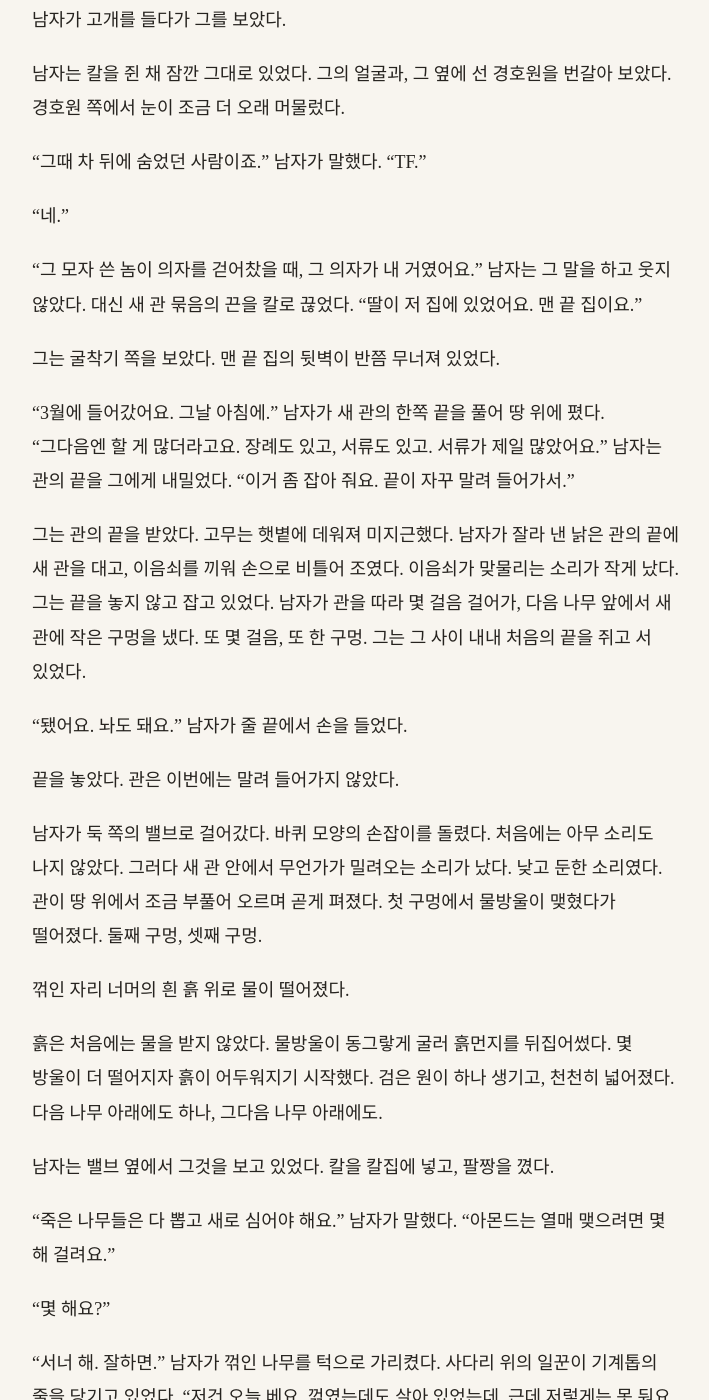
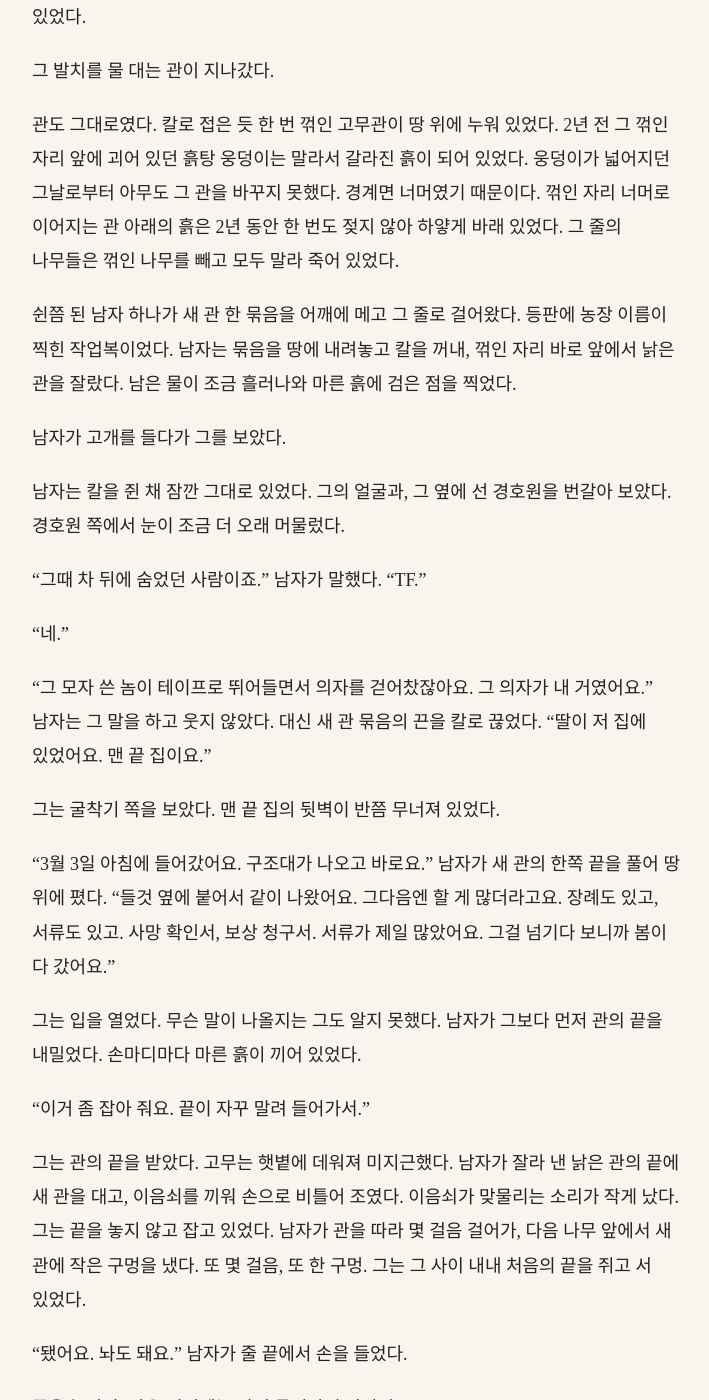
Before and after one commit to kangkkang/writer_s1_public, a Jekyll site: the page built from vol2/058.md, in a window 1280 px wide and 1400 px high, scrolled down 6721 px. Shown: the whole window, without its empty margins (284-993 px from the left). Built offline with Jekyll 4.4.1, drawn with Linux system fonts in a browser that asks for light colours; our own code applies the rules of GitHub Pages for plain Markdown files; some of the changed text lies outside the part shown.

Commit message:
Update from https://github.com/kangkkang/writer_s1/commit/5dbdb9ea553dcd94116961edf1ec7b9dd2c33fbf

```diff
--- a/vol2/058.md
+++ b/vol2/058.md
@@ -12,7 +12,11 @@
 
 그는 일어나 탁자의 등을 켰다.
 
-휴대전화의 첫 화면 한가운데에, 3년 동안 늘 맨 위에 있던 경보 앱의 둥근 아이콘이 회색으로 바래 있었다. 그 위에 작은 글씨가 떠 있었다. *서비스가 종료되었습니다. 앱을 삭제하시겠습니까?* 그 아래 버튼이 둘이었다. *삭제*와 *나중에*. 지난주 금요일, 주 정부가 감지망을 시민의 프롬에서 걷어 갔다. 3년 전 브라질이 처음으로 잇고 캘리포니아가 뒤따랐던 그 망이었다. 이제 경보는 TF와 재난 당국에만 갔다.
+휴대전화의 첫 화면 한가운데에, 3년 동안 늘 맨 위에 있던 경보 앱의 둥근 아이콘이 회색으로 바래 있었다. 그 위에 작은 글씨가 떠 있었다.
+
+*서비스가 종료되었습니다. 앱을 삭제하시겠습니까?*
+
+그 아래 버튼이 둘이었다. *삭제*와 *나중에*. 지난주 금요일, 주 정부가 감지망을 시민의 프롬에서 걷어 갔다. 3년 전 브라질이 처음으로 잇고 캘리포니아가 뒤따랐던 그 망이었다. 이제 경보는 TF와 재난 당국에만 갔다.
 
 그는 *나중에*를 눌렀다.
 
@@ -50,9 +54,9 @@ TF는 없어지지 않았다. 헤들룬드가 그렇게 말했다. 감시 체제
 
 "그럼 언제부터 없었다고 해요?"
 
-"재는 사람은 그 말을 제일 늦게 해요." 그녀가 상자를 고쳐 안았다. "그래서 저는 독일에 가서 할 거예요. 여기서 하면 사람들이 받아 적으니까."
+"재는 사람은 그 말을 제일 늦게 해요." 그녀가 상자를 고쳐 안고, 그때서야 그를 돌아보았다. "그래서 저는 독일에 가서 할 거예요. 브라운슈바이크의 시계들 옆에서, 몇 해 더 재 보고요. 여기서 하면 사람들이 받아 적으니까."
 
-그녀는 축하한다고 하지 않았다. 고생했다고도 하지 않았다. 그가 상자 하나를 받아 들자, 그것도 말리지 않았다. 둘은 격납고의 열린 바닥을 지나 남쪽 문까지 걸었다. 문밖에 차 한 대가 서 있었다. 브란트가 상자를 트렁크에 넣고, 그의 손에서 둘째 상자를 받아 그 위에 얹었다.
+그녀는 축하한다고 하지 않았다. 고생했다고도 하지 않았다. 그가 상자 하나를 받아 들자, 그것도 말리지 않았다. 둘은 격납고의 열린 바닥을 지나 남쪽 문까지 걸었다. 문밖에 차 한 대가 서 있었다. 브란트가 상자를 트렁크에 넣고, 그의 손에서 둘째 상자를 받아 그 위에 얹었다. 트렁크를 닫기 전에, 그녀는 상자 위에 손을 잠깐 얹어 두었다. 그 안에 든 것은 3년 동안 그녀가 그의 곡선에 대어 본 값들이었다.
 
 "묶음은 증거 보관 쪽 서랍에 있어요. 12월 것까지." 그녀가 말했다. "아무도 안 꺼내 볼 거예요. 그게 맞고요."
 
@@ -90,11 +94,17 @@ TF는 없어지지 않았다. 헤들룬드가 그렇게 말했다. 감시 체제
 
 천천히 먹었다. 다 먹고 나서도 일어나지 않았다. 할 일이 없었다. 격납고에 가도 할 일이 없었고, 숙소에 가도 없었다. 무엇을 하지 않아도 되는 오후는 지난 3년 동안 한 번도 없었다. 그 전 9년 동안에도 드물었다. 그는 그런 오후에 사람들이 무엇을 하는지 떠올려 보려 했다. 산책. 낮잠. 책. 그는 책을 들고 오지 않았다.
 
-계산대 위쪽 벽에 작은 화면이 걸려 있었다. 소리는 꺼져 있었고 자막만 흘렀다. 복구기의 뉴스였다. 리마의 시장 골목에서 꺾인 차양을 떼어 내는 사람들, 이바단의 학교에 새로 단 함석지붕. 그다음 자막은 다른 일이었다. *보험사들, 가입 심사에 유전 정보 요구 확대 — '편집 세대'만 받겠다는 거냐는 반발.* 그는 그 줄을 끝까지 읽지 않았다. 지난 3년 동안 그가 읽은 자막에는 늘 도시 이름과 사람의 수가 붙어 있었다. 이 자막에는 둘 다 없었다.
+계산대 위쪽 벽에 작은 화면이 걸려 있었다. 소리는 꺼져 있었고 자막만 흘렀다. 복구기의 뉴스였다. 리마의 시장 골목에서 꺾인 차양을 떼어 내는 사람들, 이바단의 학교에 새로 단 함석지붕. 그다음 자막은 다른 일이었다.
+
+*보험사들, 가입 심사에 유전 정보 요구 확대 — '편집 세대'만 받겠다는 거냐는 반발.*
+
+그는 그 줄을 끝까지 읽지 않았다. 지난 3년 동안 그가 읽은 자막에는 늘 도시 이름과 사람의 수가 붙어 있었다. 이 자막에는 둘 다 없었다.
 
 그다음 줄이 지나갔다. 다음 달 발표될 언론상의 후보로 거론되는 기자들의 이름 사이에 클레망스 로랑의 이름이 있었다.
 
-그는 휴대전화를 꺼냈다. 그녀에게 무언가를 보낼까 하다가, 보내지 않았다. 대신 그녀의 마지막 문자를 열어 보았다. 3월 4일 새벽에 온 것이었다. 사진 한 장, 궤도에서 본 밤의 지구. 그 아래에 한 줄. *한 번에 다 켜져 있어요.*
+그는 휴대전화를 꺼냈다. 그녀에게 무언가를 보낼까 하다가, 보내지 않았다. 대신 그녀의 마지막 문자를 열어 보았다. 3월 4일 새벽에 온 것이었다. 사진 한 장, 궤도에서 본 밤의 지구. 그 아래에 한 줄.
+
+*한 번에 다 켜져 있어요.*
 
 그날 저녁 그녀에게서 문자가 왔다.
 
@@ -104,9 +114,17 @@ TF는 없어지지 않았다. 헤들룬드가 그렇게 말했다. 감시 체제
 
 *아직이요.*
 
-*저도요.* 잠시 뒤 한 줄이 더 왔다. *지우는 버튼이 있는 줄 몰랐어요. 3년 동안 한 번도 안 찾아봤거든요.*
+*저도요.*
 
-문자를 읽고, 휴대전화를 탁자에 엎어 두었다. 가게를 나설 때 할머니가 그에게 종이 상자 하나를 쥐여 주었다. *출장 끝났다. 그래도 먹어라.* 상자 안에 지난주에 그가 보낸 돈의 거스름돈이 들어 있었다.
+잠시 뒤 한 줄이 더 왔다.
+
+*지우는 버튼이 있는 줄 몰랐어요. 3년 동안 한 번도 안 찾아봤거든요.*
+
+문자를 읽고, 휴대전화를 탁자에 엎어 두었다. 가게를 나설 때 할머니가 그에게 종이 상자 하나를 쥐여 주었다.
+
+*출장 끝났다. 그래도 먹어라.*
+
+상자 안에 지난주에 그가 보낸 돈의 거스름돈이 들어 있었다.
 
 ---
 
@@ -144,11 +162,15 @@ TF는 없어지지 않았다. 헤들룬드가 그렇게 말했다. 감시 체제
 
 "네."
 
-"그 모자 쓴 놈이 의자를 걷어찼을 때, 그 의자가 내 거였어요." 남자는 그 말을 하고 웃지 않았다. 대신 새 관 묶음의 끈을 칼로 끊었다. "딸이 저 집에 있었어요. 맨 끝 집이요."
+"그 모자 쓴 놈이 테이프로 뛰어들면서 의자를 걷어찼잖아요. 그 의자가 내 거였어요." 남자는 그 말을 하고 웃지 않았다. 대신 새 관 묶음의 끈을 칼로 끊었다. "딸이 저 집에 있었어요. 맨 끝 집이요."
 
 그는 굴착기 쪽을 보았다. 맨 끝 집의 뒷벽이 반쯤 무너져 있었다.
 
-"3월에 들어갔어요. 그날 아침에." 남자가 새 관의 한쪽 끝을 풀어 땅 위에 폈다. "그다음엔 할 게 많더라고요. 장례도 있고, 서류도 있고. 서류가 제일 많았어요." 남자는 관의 끝을 그에게 내밀었다. "이거 좀 잡아 줘요. 끝이 자꾸 말려 들어가서."
+"3월 3일 아침에 들어갔어요. 구조대가 나오고 바로요." 남자가 새 관의 한쪽 끝을 풀어 땅 위에 폈다. "들것 옆에 붙어서 같이 나왔어요. 그다음엔 할 게 많더라고요. 장례도 있고, 서류도 있고. 사망 확인서, 보상 청구서. 서류가 제일 많았어요. 그걸 넘기다 보니까 봄이 다 갔어요."
+
+그는 입을 열었다. 무슨 말이 나올지는 그도 알지 못했다. 남자가 그보다 먼저 관의 끝을 내밀었다. 손마디마다 마른 흙이 끼어 있었다.
+
+"이거 좀 잡아 줘요. 끝이 자꾸 말려 들어가서."
 
 그는 관의 끝을 받았다. 고무는 햇볕에 데워져 미지근했다. 남자가 잘라 낸 낡은 관의 끝에 새 관을 대고, 이음쇠를 끼워 손으로 비틀어 조였다. 이음쇠가 맞물리는 소리가 작게 났다. 그는 끝을 놓지 않고 잡고 있었다. 남자가 관을 따라 몇 걸음 걸어가, 다음 나무 앞에서 새 관에 작은 구멍을 냈다. 또 몇 걸음, 또 한 구멍. 그는 그 사이 내내 처음의 끝을 쥐고 서 있었다.
 
@@ -170,7 +192,7 @@ TF는 없어지지 않았다. 헤들룬드가 그렇게 말했다. 감시 체제
 
 "서너 해. 잘하면." 남자가 꺾인 나무를 턱으로 가리켰다. 사다리 위의 일꾼이 기계톱의 줄을 당기고 있었다. "저건 오늘 베요. 꺾였는데도 살아 있었는데. 근데 저렇게는 못 둬요. 저 꺾인 데서 언젠가는 부러지니까."
 
-기계톱이 돌았다. 소리가 과수원을 건너갔다. 꺾인 위쪽이 먼저 잘려 사다리 아래로 떨어졌다. 잎이 붙은 가지들이 흙 위에 누웠다. 남은 줄기는 꺾인 자리 바로 밑에서 잘렸다. 그루터기의 단면이 하얗게 드러났다.
+기계톱이 돌았다. 소리가 과수원을 건너갔다. 꺾인 위쪽이 먼저 잘려 사다리 아래로 떨어졌다. 잎이 붙은 가지들이 흙 위에 누웠다. 남은 줄기는 꺾인 자리 바로 밑에서 잘렸다. 그루터기의 단면이 하얗게 드러났다. 톱밥이 바람을 타고 그의 신발 앞까지 날아왔다. 생나무의 물기 어린 냄새가 났다. 그는 그루터기 앞으로 가서 단면에 손바닥을 대 보았다. 축축했다. 나이테는 가운데에서 바깥까지 고르게 둥글었다. 꺾임은 잘려 나간 위쪽에만 있었다.
 
 그는 공책을 꺼내지 않았다. 잴 것이 없었다. 꺾인 각은 2년 전에 이미 쟀다. 여섯째 자리까지 같은 각이었다. 그 각으로 꺾인 나무가 지금 잘려 나갔다.
 
@@ -200,13 +222,19 @@ TF는 없어지지 않았다. 헤들룬드가 그렇게 말했다. 감시 체제
 
 그날 밤 숙소에서 그는 휴대전화를 꺼냈다.
 
-회색으로 바랜 둥근 아이콘이 아직 첫 화면 한가운데에 있었다. 그 위의 작은 글씨도 그대로였다. *서비스가 종료되었습니다. 앱을 삭제하시겠습니까?*
+회색으로 바랜 둥근 아이콘이 아직 첫 화면 한가운데에 있었다. 그 위의 작은 글씨도 그대로였다.
+
+*서비스가 종료되었습니다. 앱을 삭제하시겠습니까?*
 
 그는 *삭제*를 눌렀다.
 
 아이콘이 작아지며 사라졌다. 그 자리로 옆의 아이콘들이 하나씩 밀려와 빈 곳을 메웠다. 첫 화면에 빈 데가 없어졌다.
 
-그는 그녀에게 한 줄을 보냈다. *지웠어요.* 답은 오지 않았다.
+그는 그녀에게 한 줄을 보냈다.
+
+*지웠어요.*
+
+답은 오지 않았다.
 
 불을 끄고 누웠다. 창밖의 고속도로로 화물차가 지나갔다. 냉방기가 낮게 돌다가 멎었다. 그는 그 소리들을 세지 않았다.
 
```
